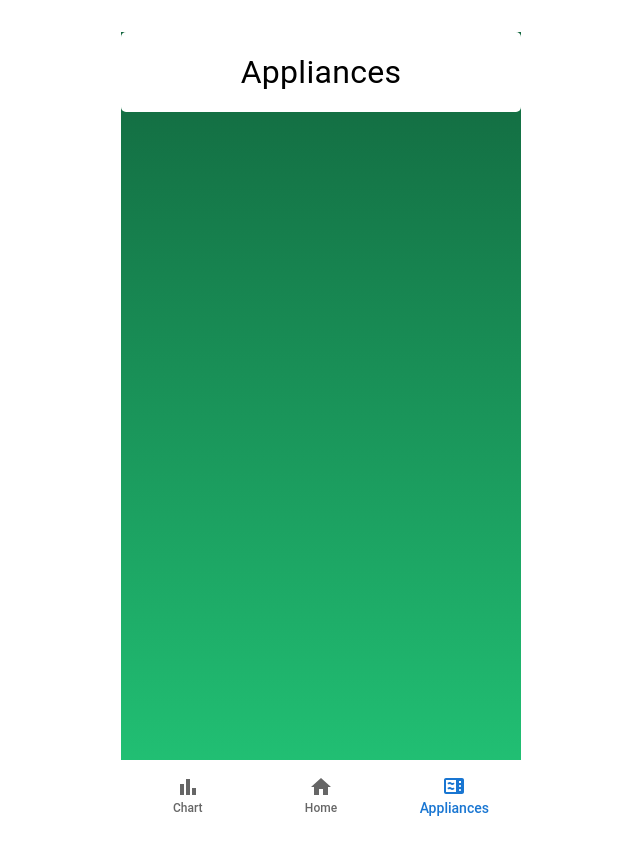
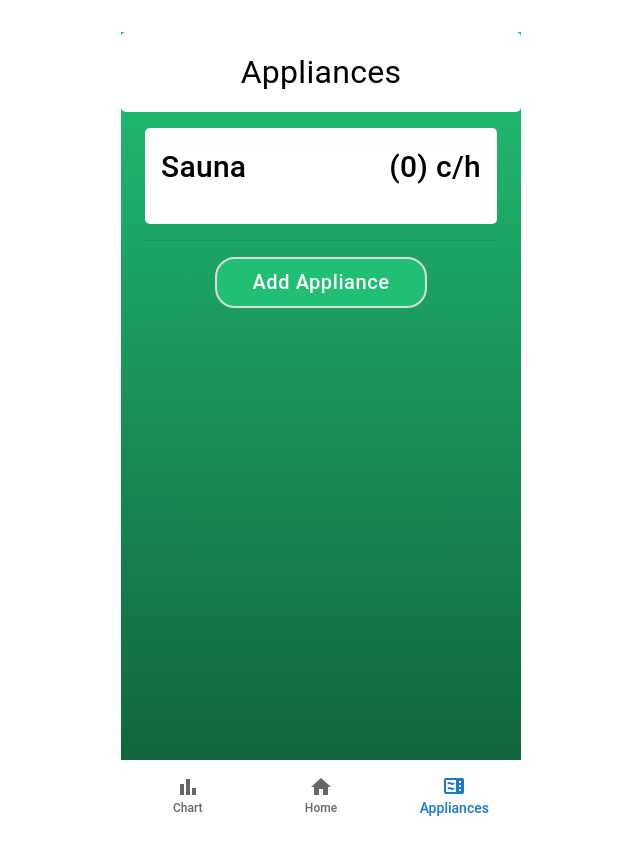
Before and after one commit to LeeviLautanen/PricePulseApp, a React (Vite) app: page /appliances in a window 1280 px wide. Shown: the top 854 px of the page, without its empty margins (319-959 px from the left). Built offline with nearby package versions, Linux system fonts and the light colour scheme.

Commit message:
Appliances 1.0

```diff
--- a/package.json
+++ b/package.json
@@ -14,7 +14,10 @@
     "@emotion/styled": "^11.14.0",
     "@mui/icons-material": "^6.4.0",
     "@mui/material": "^6.4.0",
+    "axios": "^1.7.9",
+    "body-parser": "^1.20.3",
     "chart.js": "^4.4.7",
+    "express": "^4.21.2",
     "react": "^18.3.1",
     "react-chartjs-2": "^5.3.0",
     "react-dom": "^18.3.1",
--- a/src/App.jsx
+++ b/src/App.jsx
@@ -3,6 +3,7 @@ import "./App.css";
 import HomePage from "./components/HomePage";
 import ChartPage from "./components/PriceChartPage";
 import AppliancesPage from "./components/AppliancesPage";
+import AddAppliance from "./components/AddAppliance";
 import Navbar from "./components/Navbar";
 import { Box } from "@mui/material";
 
@@ -21,6 +22,7 @@ function App() {
           <Route path="/home" element={<HomePage />} />
           <Route path="/chart" element={<ChartPage />} />
           <Route path="/appliances" element={<AppliancesPage />} />
+          <Route path="/AddAppliance" element={<AddAppliance />} />
           <Route path="/" element={<Navigate to="/home" replace />} />
         </Routes>
         <Navbar></Navbar>
--- /dev/null
+++ b/src/components/AddAppliance.jsx
@@ -0,0 +1,151 @@
+import { useState } from "react";
+import { Link, useNavigate } from "react-router-dom";
+import { Container, Typography, Box, Button } from "@mui/material";
+import axios from 'axios';
+
+const AddAppliance = () => {
+  const [applianceName, setApplianceName] = useState("");
+  const [electricity, setElectricity] = useState(0);
+  const [idealPrice, setIdealPrice] = useState(0);
+  const navigate = useNavigate();
+
+  const handleSave = async () => {
+    const applianceData = {
+      applianceName,
+      electricity,
+      idealPrice,
+    };
+
+    try {
+      await axios.post('http://localhost:5000/save-appliance', applianceData);
+      navigate('/appliances');
+    } catch (error) {
+      console.error('Error saving appliance data:', error);
+    }
+  };
+
+  return (
+    <Box
+      sx={{
+        height: "100%",
+        display: "flex",
+        flexDirection: "column",
+        gap: "1rem",
+        backgroundImage: "linear-gradient(to bottom, #21BF73, #12663E)",
+      }}
+    >
+      <Box
+        sx={{
+          height: "8rem",
+          display: "flex",
+          alignItems: "center",
+          justifyContent: "center",
+          backgroundColor: "white",
+          borderRadius: "5px",
+        }}
+      >
+        <Typography
+          sx={{
+            color: "black",
+            fontSize: "2rem",
+          }}
+        >
+          Add Appliance
+        </Typography>
+      </Box>
+      <Container>
+        <Box
+          sx={{
+            display: 'flex',
+            flexDirection: 'column',
+            gap: '0.5rem',
+          }}
+        >
+          <input
+            type="text"
+            align="center"
+            placeholder="Appliance Name"
+            onChange={(e) => setApplianceName(e.target.value)}
+            style={{
+              height: '4rem',
+              width: '100%',
+              textAlign: 'center',
+              fontSize: '1.5rem',
+              backgroundColor: '#ffffff',
+              color: 'black',
+              border: '0.25px rgb(0, 0, 0) solid',
+              borderRadius: '5px',
+              marginBottom: '1rem',
+            }}
+          />
+          <input
+            type="text"
+            align="center"
+            placeholder="Consumption (kWh)"
+            onChange={(e) => setElectricity(e.target.value)}
+            style={{
+              height: '4rem',
+              width: '100%',
+              textAlign: 'center',
+              fontSize: '1.5rem',
+              backgroundColor: '#ffffff',
+              color: 'black',
+              border: '0.25px rgb(0, 0, 0) solid',
+              borderRadius: '5px',
+              marginBottom: '1rem',
+            }}
+          />
+          <input
+            type="text"
+            align="center"
+            placeholder="Ideal price (c/kWh)"
+            onChange={(e) => setIdealPrice(e.target.value)}
+            style={{
+              height: '4rem',
+              width: '100%',
+              textAlign: 'center',
+              fontSize: '1.5rem',
+              backgroundColor: '#ffffff',
+              color: 'black',
+              border: '0.25px rgb(0, 0, 0) solid',
+              borderRadius: '5px',
+            }}
+          />
+        </Box>
+        <Box
+          sx={{
+            display: 'flex',
+            justifyContent: 'center',
+            alignItems: 'center',
+            width: '100%',
+            marginTop: '1rem',
+          }}
+        >
+        <Link to="/appliances" style={{
+            width: '100%',
+            textDecoration: 'none'
+        }}>
+          <Button
+            onClick={handleSave}
+            sx={{
+                backgroundColor: "#21BF73",
+                color: "white",
+                fontSize: '1.5rem',
+                "&:hover": { backgroundColor: "#12663E" },
+              borderRadius: "20px",
+              border: "2px solid rgb(219, 219, 219)",
+              textAlign: "center",
+              width: "60%",
+              textTransform: "none"
+            }}
+          >
+            Save ✓
+          </Button>
+          </Link>
+        </Box>
+      </Container>
+    </Box>
+  );
+};
+
+export default AddAppliance;
--- a/src/components/AppliancesPage.jsx
+++ b/src/components/AppliancesPage.jsx
@@ -1,6 +1,14 @@
-import { Box, Typography } from "@mui/material";
+import { Box, Container, Button, Divider, Typography } from "@mui/material";
+import { Link } from "react-router-dom";
+import { useState } from "react";
 
 const AppliancesPage = () => {
+
+  const [applianceName, setApplianceName] = useState("");
+  const [electricity, setElectricity] = useState(0);
+  const [idealPrice, setIdealPrice] = useState(0);
+
+
   return (
     <Box
       sx={{
@@ -8,7 +16,7 @@ const AppliancesPage = () => {
         display: "flex",
         flexDirection: "column",
         gap: "1rem",
-        backgroundImage: "linear-gradient(to top, #21BF73, #12663E)",
+        backgroundImage: "linear-gradient(to bottom, #21BF73, #12663E)",
       }}
     >
       <Box
@@ -31,6 +39,57 @@ const AppliancesPage = () => {
           Appliances
         </Typography>
       </Box>
+      <Container>
+        <Box
+          sx={{
+            backgroundColor: "white",
+            borderRadius: "5px",
+            padding: "1rem",
+            height: "4rem",
+            display: "flex",
+            justifyContent: "space-between",
+          }}
+        >
+          <Typography
+            sx={{
+              fontSize: 30,
+              fontWeight: 500,
+              color: "black",
+              textAlign: "left",
+            }}
+          >
+            {applianceName} Sauna
+          </Typography>
+          <Typography
+            sx={{
+              fontSize: 30,
+              fontWeight: 500,
+              color: "black",
+              textAlign: "left",
+            }}
+          >
+            ({idealPrice}) c/h
+          </Typography>
+        </Box>
+        <Divider sx={{ margin: "1rem 0" }} />
+        <Link to="/AddAppliance">
+            <Button
+              sx={{
+                backgroundColor: "#21BF73",
+                color: "white",
+                fontSize: '1.25rem',
+                "&:hover": { backgroundColor: "#12663E" },
+              borderRadius: "20px",
+              border: "2px solid rgb(219, 219, 219)",
+              textAlign: "center",
+              width: "60%",
+              textTransform: "none"
+            }}
+            >
+              Add Appliance
+            </Button>
+          </Link>
+      </Container>
     </Box>
   );
 };
--- a/src/components/HomePage.jsx
+++ b/src/components/HomePage.jsx
@@ -42,7 +42,7 @@ const HomePage = () => {
         display: "flex",
         flexDirection: "column",
         gap: "1rem",
-        backgroundImage: "linear-gradient(to top, #21BF73, #12663E)",
+        backgroundImage: "linear-gradient(to bottom, #21BF73, #12663E)",
       }}
     >
       <Box
--- a/src/components/PriceChartPage.jsx
+++ b/src/components/PriceChartPage.jsx
@@ -151,7 +151,7 @@ const PriceChartPage = () => {
         display: "flex",
         flexDirection: "column",
         gap: "1rem",
-        backgroundImage: "linear-gradient(to top, #21BF73, #12663E)",
+        backgroundImage: "linear-gradient(to bottom, #21BF73, #12663E)",
       }}
     >
       <Box
```
Also changed, not shown: server.js (added, +39 -0 lines), 1 other file (tests, documents, lock files or other folders).
